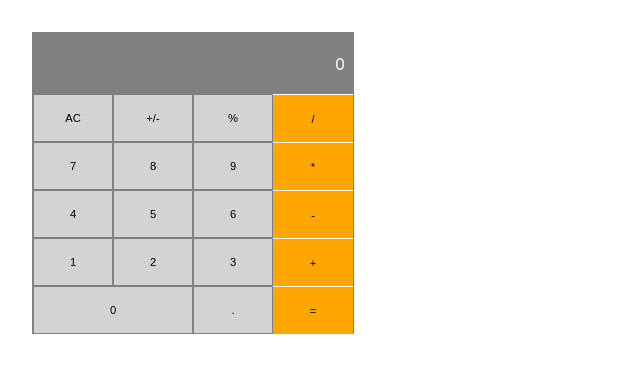
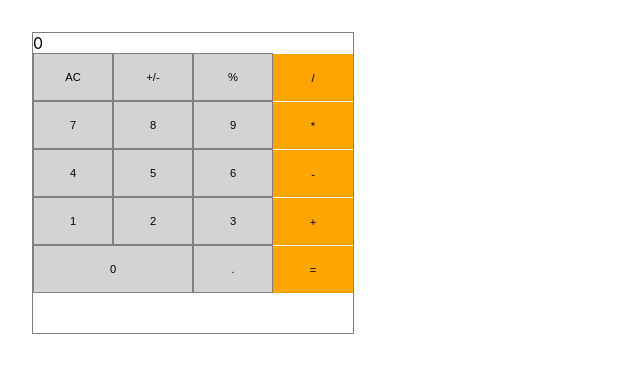
Before and after one commit to emiliazm/math-magicians, a React (Create React App) app: page / in a window 1280 px wide. Shown: the top 372 px of the page, without its empty margins (0-640 px from the left). Built offline with nearby package versions, Linux system fonts and the light colour scheme.

Commit message:
Add spans to display.js

```diff
--- a/src/components/display.js
+++ b/src/components/display.js
@@ -4,18 +4,38 @@ import PropTypes from 'prop-types';
 class Display extends React.Component {
   constructor(props) {
     super(props);
-    this.label = props.label;
-    this.class = props.class;
+    this.state = {};
   }
 
   render() {
-    return (<div className={this.class}>{this.label}</div>);
+    const {
+      class1,
+      previous,
+      current,
+      operand,
+    } = this.props;
+
+    return (
+      <div className={class1}>
+        <span className="previous">{previous}</span>
+        <span className="operand">{operand}</span>
+        <span className="current">{current}</span>
+      </div>
+    );
   }
 }
 
 Display.propTypes = {
-  label: PropTypes.string.isRequired,
-  class: PropTypes.string.isRequired,
+  class1: PropTypes.string.isRequired,
+  previous: PropTypes.string,
+  current: PropTypes.string,
+  operand: PropTypes.string,
+};
+
+Display.defaultProps = {
+  previous: '',
+  operand: '',
+  current: '0',
 };
 
 export default Display;
```
